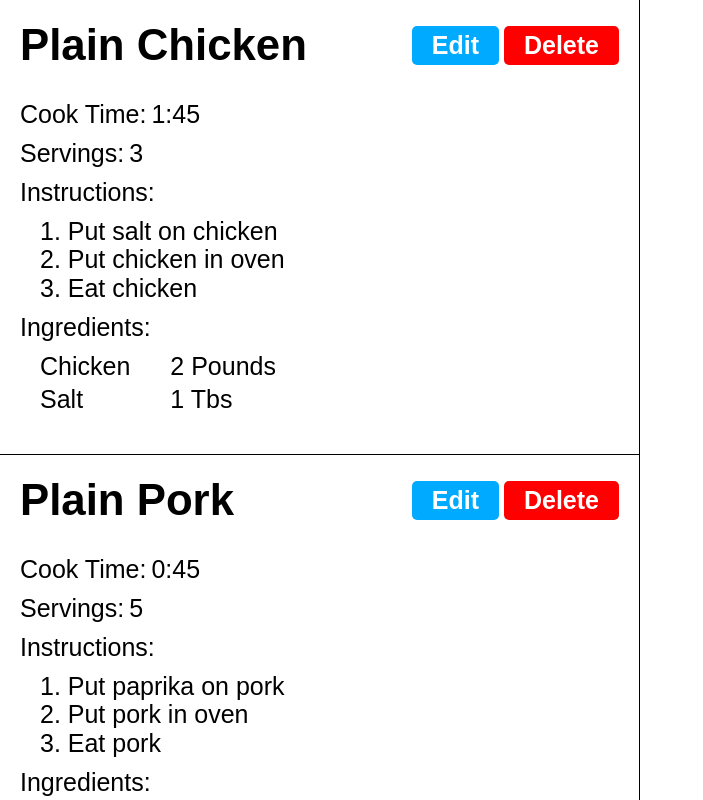
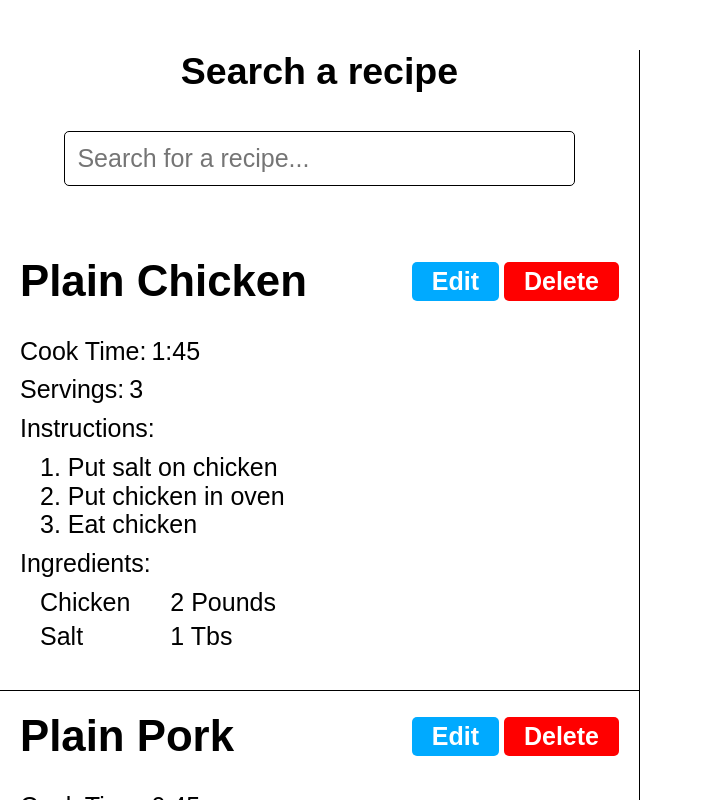
Before and after one commit to jorishr/cooking-react, a React (Create React App) app: page / in a window 1280 px wide. Shown: the top 800 px of the page, without its empty margins (0-703 px from the left). Built offline with nearby package versions, Linux system fonts and the light colour scheme.

Commit message:
search functionality added

```diff
--- a/src/components/App.js
+++ b/src/components/App.js
@@ -15,7 +15,6 @@ function App() {
   //the selectedRecipe is either undefined or the one with an id corresponding
   //to the one selected by the user (by clickning edit, see Recipe.js)
   const selectedRecipe = recipes.find(recipe => recipe.id === selectedRecipeId)
-
   useEffect(() => {
     const recipesJSON = localStorage.getItem(LOCAL_STORAGE_KEY)
     if(recipesJSON != null) {setRecipes(JSON.parse(recipesJSON))}
--- a/src/components/RecipeList.js
+++ b/src/components/RecipeList.js
@@ -1,14 +1,26 @@
-import React, { useContext } from 'react'
+import React, { useContext, useState } from 'react'
 import Recipe from './Recipe'
 import { RecipeContext } from './App'
 
 export default function RecipeList(props) {
   const { handleRecipeAdd } = useContext(RecipeContext)
   const { recipes } = props
+  const [searchText, setSearchText] = useState()
+
+  function handleRecipeSearch(usrInput){
+    setSearchText(usrInput)
+  }
+
+  const filteredRecipes = searchText != null ? recipes.filter(r => r.name.toLowerCase().includes(searchText)) : recipes
   return (
     <div className="recipe-list">
+      <div className="search-box__container">
+        <label htmlFor="search">Search a recipe</label>
+        <input  type="text" name="search" placeholder="Search for a recipe..."
+                onChange={(e) => handleRecipeSearch(e.target.value)}/>
+      </div>
       <div>
-        {recipes.map(recipe => {
+        {filteredRecipes.map(recipe => {
           return (
             <Recipe key={recipe.id} {...recipe} />
           )
--- a/src/css/recipe-list.css
+++ b/src/css/recipe-list.css
@@ -1,10 +1,34 @@
+.search-box__container {
+  width: 80%;
+  margin: 2em auto;
+  display: flex;
+  flex-direction: column;
+  align-items: center;
+}
+
+label[For="search"] {
+  font-size: 1.5rem;
+  margin-bottom: 1em;
+  font-weight: bold;
+}
+
+input[name="search"] {
+  border: 1px solid black;
+  border-radius: 5px;
+  font-size: inherit;
+  padding: .5em;
+  outline: none;
+  width: 100%;
+}
+
+
 .recipe-list {
     border-right: 1px solid black;
     min-height: 100vh;
     width: 50%;
   }
 
-  .recipe-list__add-recipe-btn-container {
+.recipe-list__add-recipe-btn-container {
     padding-top: 30px;
     padding-bottom: 30px;
     text-align: center;
```
